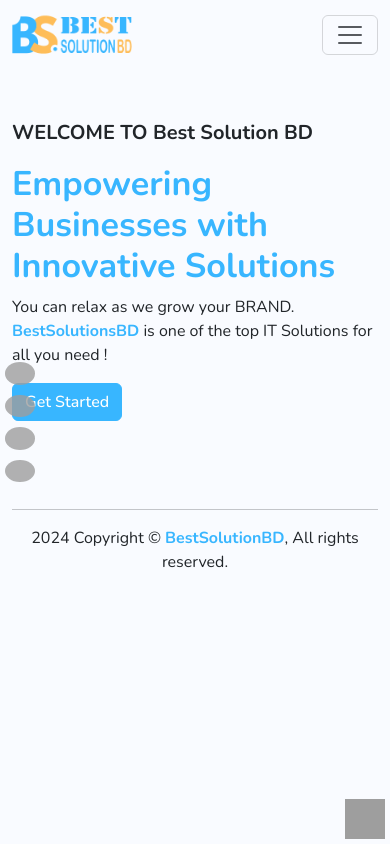
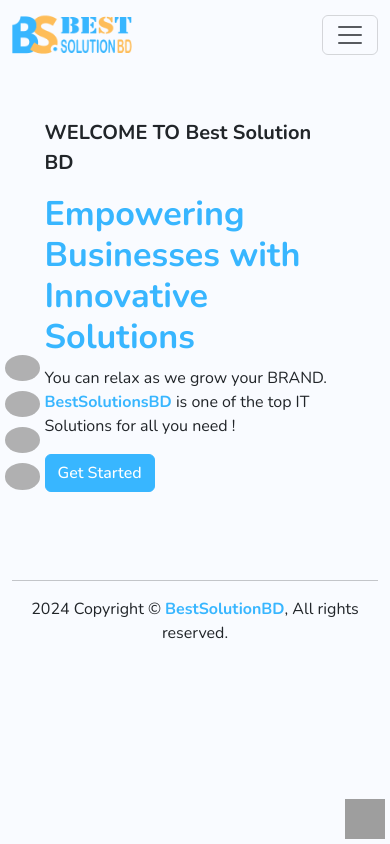
Before and after one commit to arman9022/bsbd, a plain HTML site: page index.html in a window 390 px wide. Drawn offline with nearby package versions, Linux system fonts and the light colour scheme; grey boxes are pictures that could not be loaded.

Commit message:
first commit

```diff
--- a/index.html
+++ b/index.html
@@ -121,7 +121,7 @@
       .socials{
         position: fixed;
         background: transparent;
-        width: 30px;
+        width: 35px;
         height: 100vh;
         bottom: 0;
         left: 5px;
@@ -194,13 +194,13 @@
     <section id="banner" class="py-5">
       <div class="container">
         <div class="row justify-content-center">
-          <div class="col-md-6">
+          <div class="col-md-6 col-10">
             <p class="fw-bold fs-5">WELCOME TO Best Solution BD</p>
             <h1 class="text-first fw-bold display-4">Empowering Businesses with Innovative Solutions</h1>
             <p>You can relax as we grow your BRAND. <span class="text-first fw-bold">BestSolutionsBD</span> is one of the top IT Solutions for all you need !</p>
             <a href="" class="btn btn-primary">Get Started</a>
           </div>
-          <div class="col-md-6">
+          <div class="col-md-6 col-10">
             <img src="" alt="">
           </div>
         </div>
```
Also changed, not shown: contact.html (+1 -1 lines), course.html (+1 -1 lines), service.html (+1 -1 lines).
